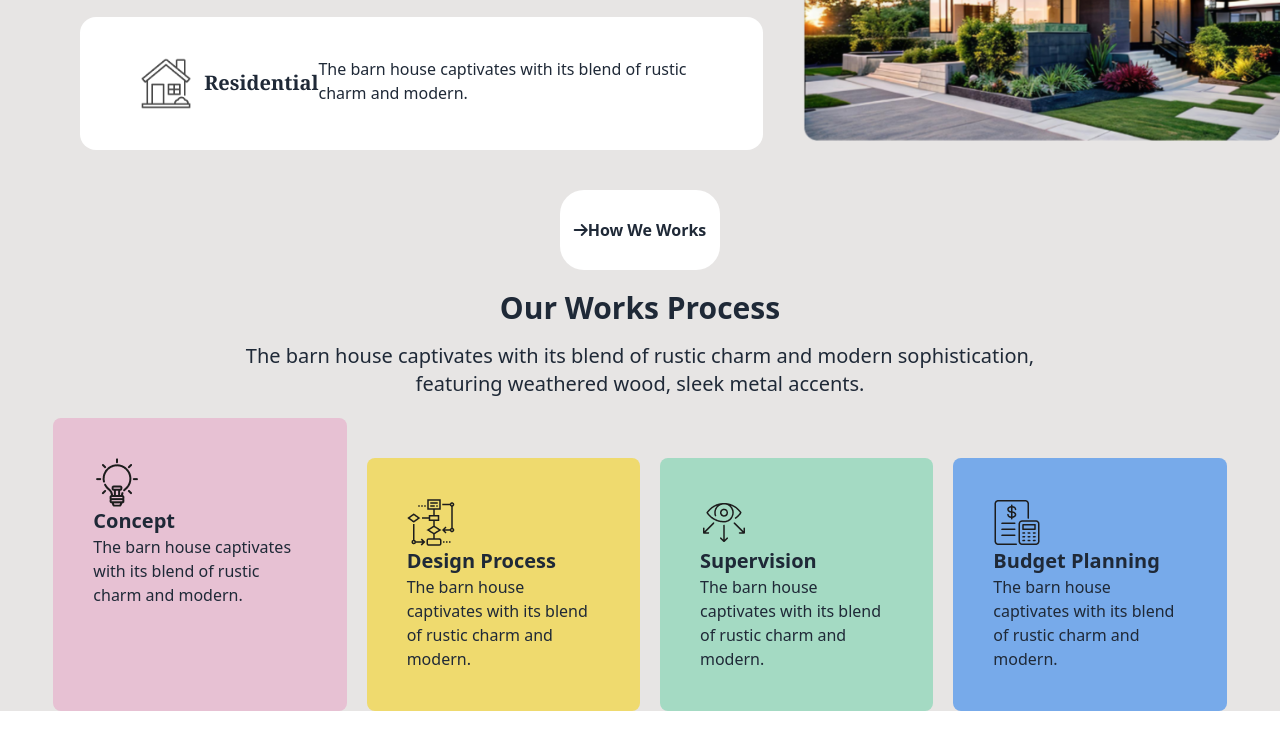
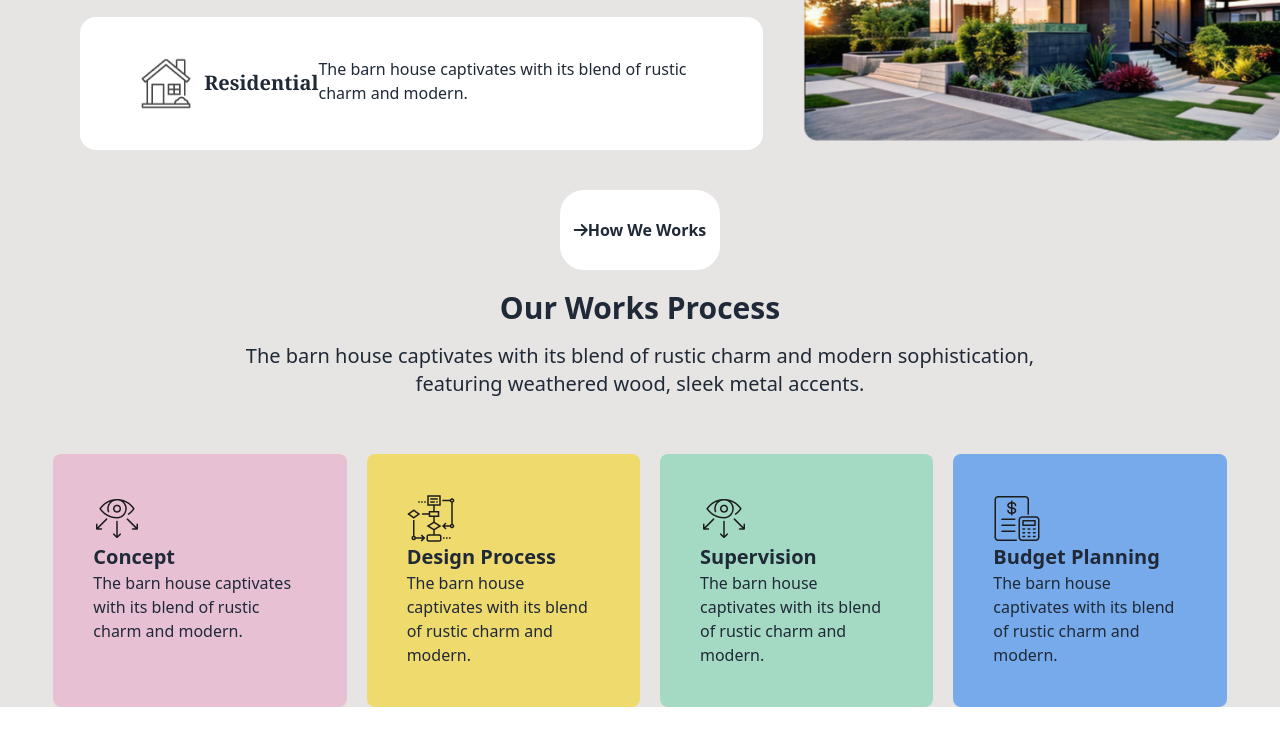
Before and after one commit to ranastudent/B-10-Assignment-solution, a plain HTML site: page index.html in a window 1280 px wide. Shown: the part 1411-2160 px from the top of the page. Drawn offline with nearby package versions, Linux system fonts and the light colour scheme.

Commit message:
card section done

```diff
--- a/index.html
+++ b/index.html
@@ -116,15 +116,15 @@
         <h2 class="text-center text-3xl my-4 font-extrabold">Our Works Process</h2>
         <p class="text-center text-xl">The barn house captivates with its blend of rustic charm and modern sophistication,<br> featuring weathered wood, sleek metal accents.</p>
         <!-- cards -->
-         <div class="w-11/12 mx-auto grid grid-cols-1 space-y-10 lg:grid-cols-4 lg:space-x-5 my-5">
+         <div class=" w-11/12 mx-auto  grid grid-cols-1 space-y-10 lg:grid-cols-4 lg:space-x-5 my-4">
             <!-- card 1 -->
-            <div class="p-10 bg-pink rounded-lg ">
-                <img src="./assets/concept.png" alt="">
+            <div class="p-10 bg-pink rounded-lg lg:mt-10 ">
+                <img src="./assets/vision.png" alt="">
                 <h2 class="text-xl font-bold">Concept</h2>
                 <p >The barn house captivates with its blend of rustic charm and modern.</p>
              </div>
             <!-- card-2 -->
-            <div class="p-10 bg-yellow rounded-lg ">
+            <div class="p-10 bg-yellow rounded-lg  ">
                 <img src="./assets/flow-chart.png" alt="">
                 <h2 class="text-xl font-bold">Design Process</h2>
                 <p >The barn house captivates with its blend of rustic charm and modern.</p>
```
